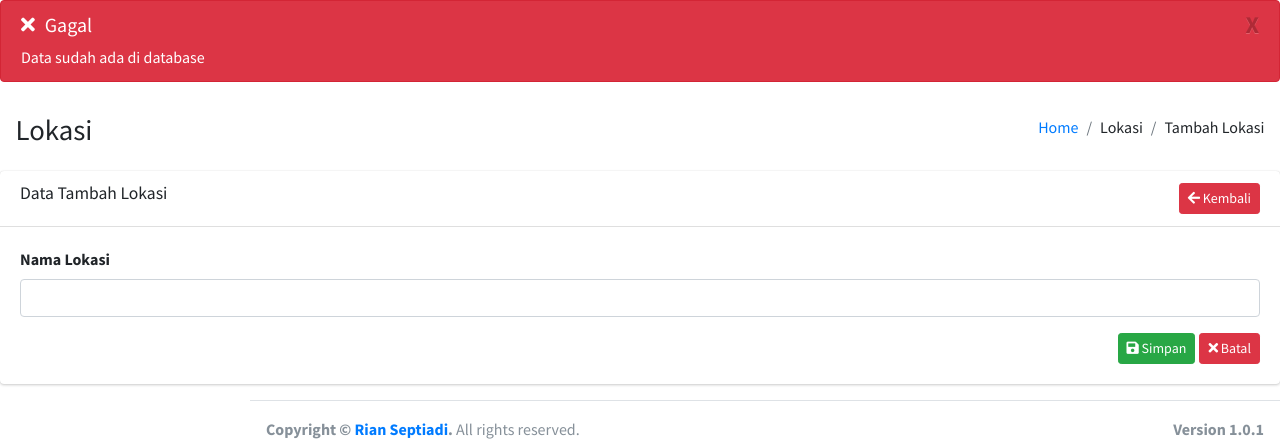
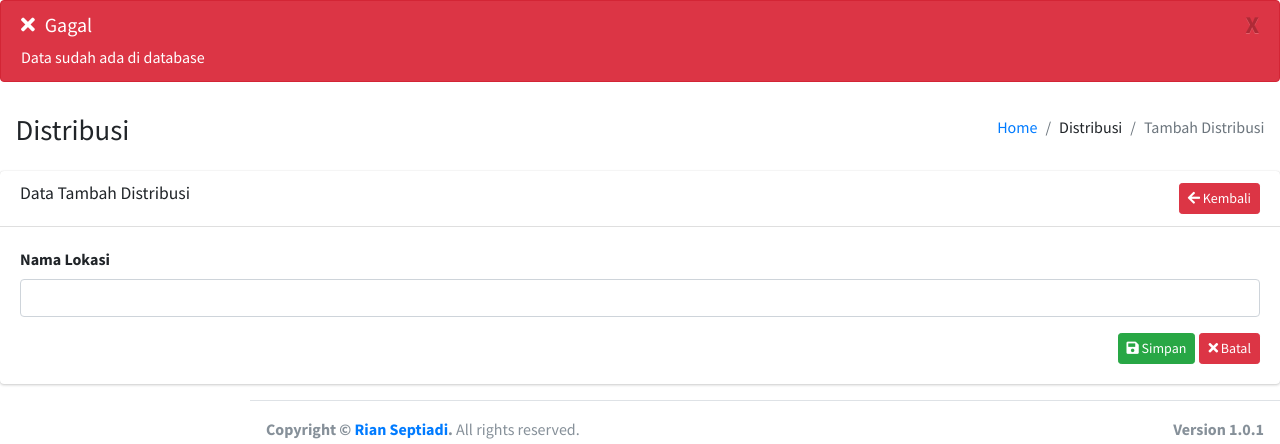
Before and after one commit to mikahikaai/ayominumamanah, a PHP site: template pages/admin/distribusi/distribusicreate.php in a window 1280 px wide. Shown: the top 444 px of the page. Run offline with PHP 8.4, Linux system fonts and the light colour scheme; the template is opened without the code that fills it, so the values that code supplies are empty; some libraries are stand-ins or nearby versions.

Commit message:
add distribusicreate form

```diff
--- a/pages/admin/distribusi/distribusicreate.php
+++ b/pages/admin/distribusi/distribusicreate.php
@@ -2,7 +2,7 @@
 $database = new Database;
 $db = $database->getConnection();
 
-$validasi = "SELECT * FROM lokasi WHERE nama_lokasi = ?";
+$validasi = "SELECT * FROM distribusi WHERE id = ?";
 $stmt = $db->prepare($validasi);
 $stmt->bindParam(1, $_POST['nama_lokasi']);
 $stmt->execute();
@@ -36,13 +36,13 @@ if ($stmt->rowCount() > 0) {
     <div class="container-fluid">
         <div class="row mb-2">
             <div class="col-sm-6">
-                <h1 class="m-0">Lokasi</h1>
+                <h1 class="m-0">Distribusi</h1>
             </div><!-- /.col -->
             <div class="col-sm-6">
                 <ol class="breadcrumb float-sm-right">
                     <li class="breadcrumb-item"><a href="?page=home">Home</a></li>
-                    <li class="breadcrumb-item">Lokasi</li>
-                    <li class="breadcrumb-item">Tambah Lokasi</li>
+                    <li class="breadcrumb-item">Distribusi</li>
+                    <li class="breadcrumb-item active">Tambah Distribusi</li>
                 </ol>
             </div><!-- /.col -->
         </div><!-- /.row -->
@@ -54,8 +54,8 @@ if ($stmt->rowCount() > 0) {
 <div class="content">
     <div class="card">
         <div class="card-header">
-            <h3 class="card-title">Data Tambah Lokasi</h3>
-            <a href="?page=lokasiread" class="btn btn-danger btn-sm float-right">
+            <h3 class="card-title">Data Tambah Distribusi</h3>
+            <a href="?page=distribusiread" class="btn btn-danger btn-sm float-right">
                 <i class="fa fa-arrow-left"></i> Kembali
             </a>
         </div>
```
